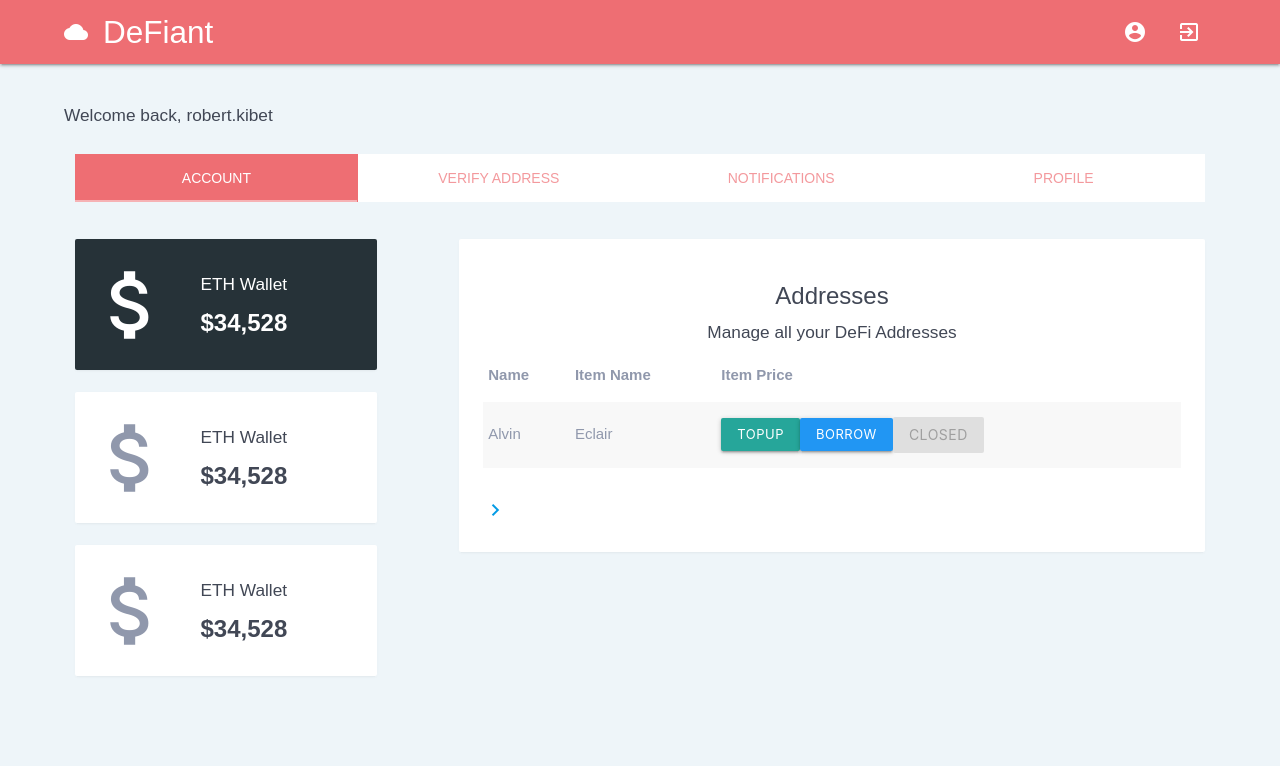
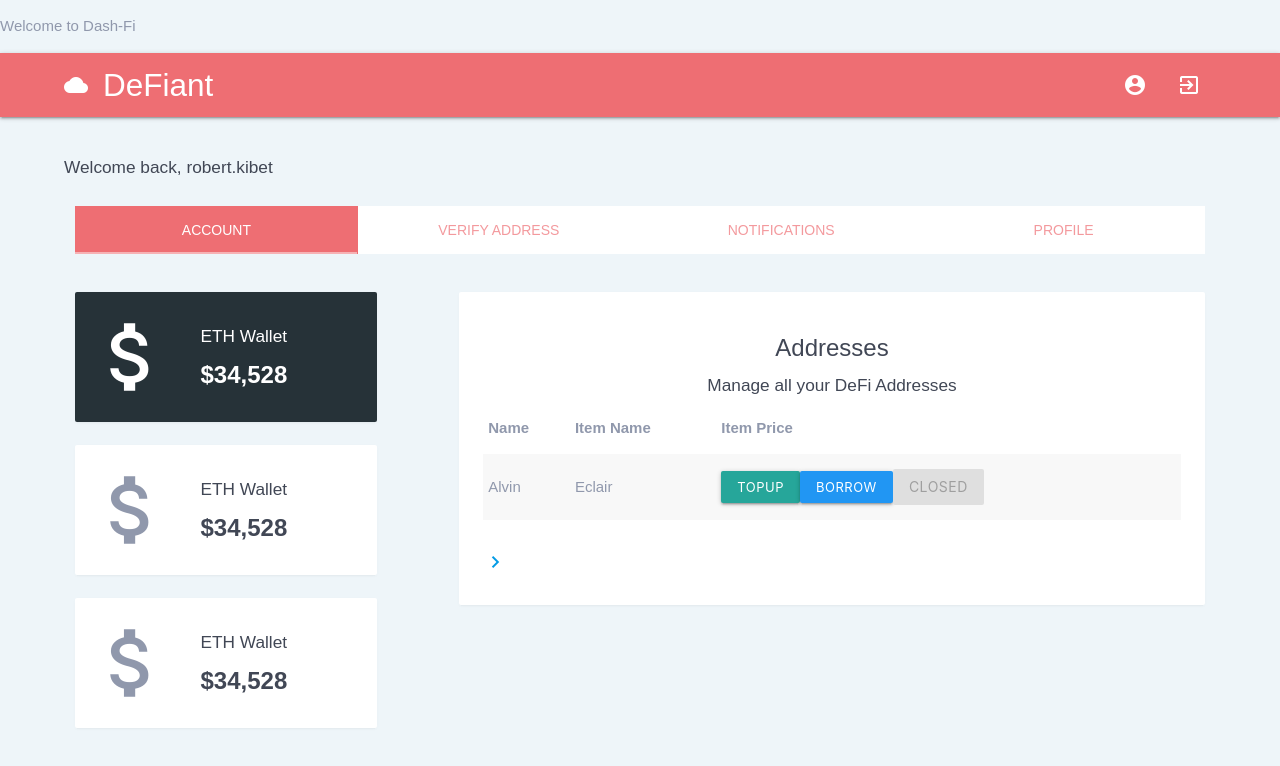
Before and after one commit to robertkibet/data-app-eth-defi, a React (Create React App) app: page / in a window 1280 px wide. Shown: the top 766 px of the page. Built offline with nearby package versions, Linux system fonts and the light colour scheme.

Commit message:
updated elements

```diff
--- a/src/App.js
+++ b/src/App.js
@@ -5,7 +5,9 @@ import MainDashboard from "./DeFiant/MainDashboard";
 function App() {
   return (
     <div className="App">
+        <p>Welcome to Dash-Fi</p>
       <MainDashboard/>
+
     </div>
   );
 }
```
